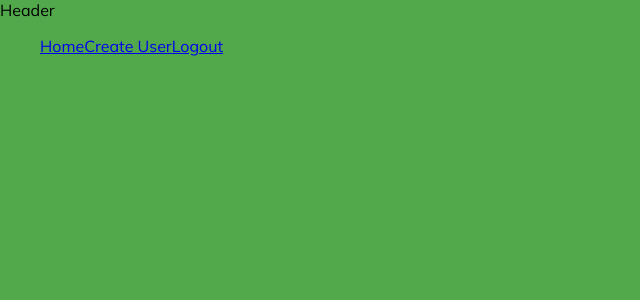
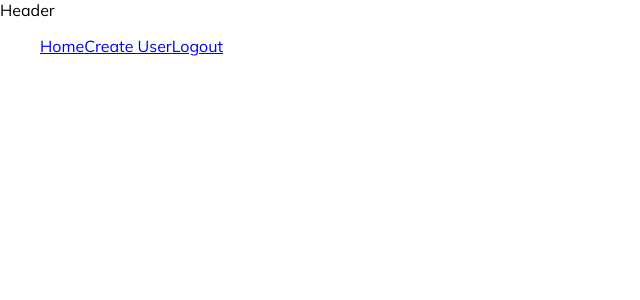
Before and after one commit to senuraa/ReactDashboard, a React (Create React App) app: page /dashboard in a window 1280 px wide. Shown: the top 300 px of the page, without its empty margins (0-640 px from the left). Built offline with nearby package versions, Linux system fonts and the light colour scheme.

Commit message:
dynamic background color added

```diff
--- a/src/pages/Dashboard.js
+++ b/src/pages/Dashboard.js
@@ -2,10 +2,18 @@ import React from "react";
 import { Link } from "react-router-dom";
 import Routes from "../config/routes/Routes";
 import RouteArray from "../config/routes/RouteConfig";
+import { createGlobalStyle, withTheme } from "styled-components";
 
-const Dashboard = () => {
+const GlobalStyle = createGlobalStyle`
+  body {
+    background-color: ${(props) => props.theme.colors.secondary.main}
+  }
+`;
+
+const Dashboard = (props) => {
   return (
     <div>
+      <GlobalStyle {...props} />
       <div>Header</div>
       <div>
         <ul>
@@ -25,4 +33,4 @@ const Dashboard = () => {
   );
 };
 
-export default Dashboard;
+export default withTheme(Dashboard);
```
